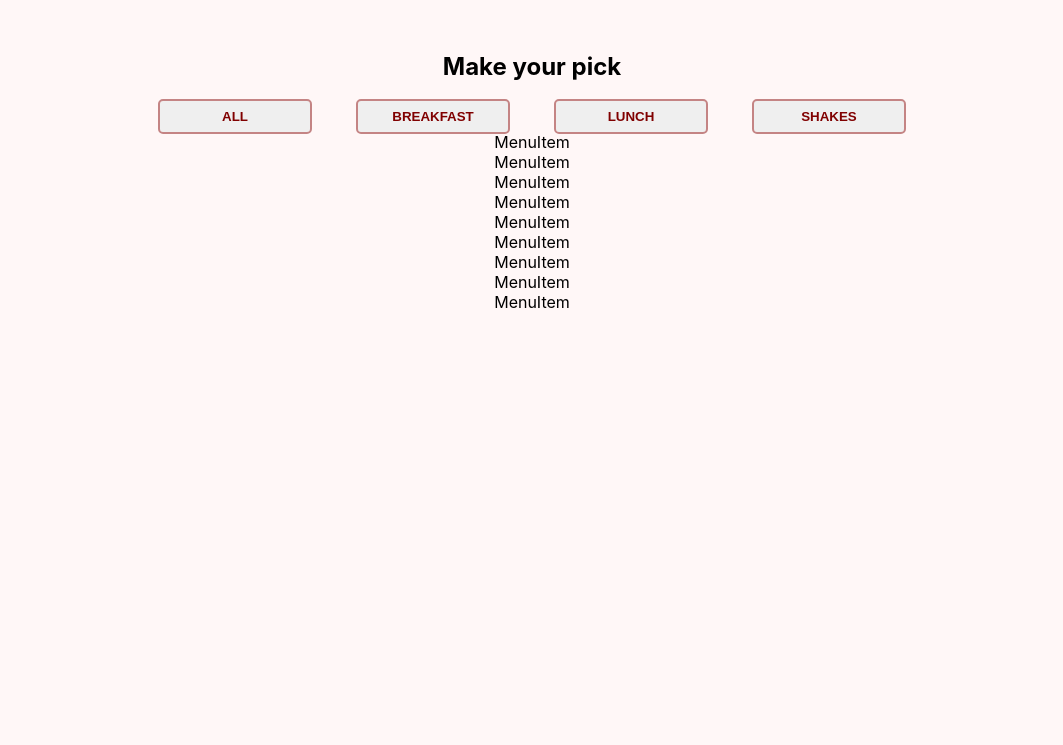
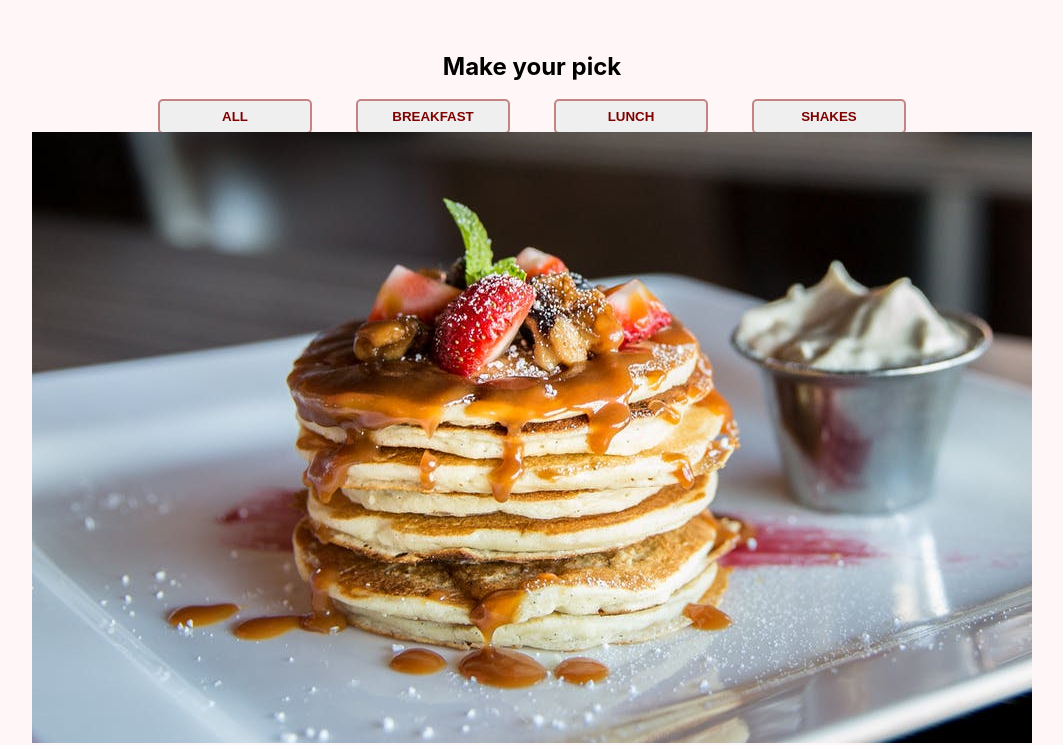
Before and after one commit to BSlaven/menu-app, a React (Vite) app: page / in a window 1280 px wide. Shown: the top 745 px of the page, without its empty margins (108-1171 px from the left). Built offline with nearby package versions, Linux system fonts and the light colour scheme.

Commit message:
introduce images into menu items

```diff
--- a/src/components/Menu/Menu.jsx
+++ b/src/components/Menu/Menu.jsx
@@ -27,7 +27,7 @@ const Menu = () => {
     <div className={classes.menu}>
       <h2>Make your pick</h2>
       <Categories categories={categories} click={filterMenu} />
-      {myMenu && myMenu.map(item => <MenuItem key={item.id}item={item}>{item.title}</MenuItem>)}
+      {myMenu && myMenu.map(item => <MenuItem key={item.id} item={item}>{item.title}</MenuItem>)}
     </div>
   )
 }
--- a/src/components/MenuItem/MenuItem.jsx
+++ b/src/components/MenuItem/MenuItem.jsx
@@ -1,9 +1,9 @@
 import classes from './MenuItem.module.css';
 
-const MenuItem = () => {
+const MenuItem = ({ item }) => {
   return (
     <div className={classes.item}>
-      MenuItem
+      <img src={item.img} alt={item.title} />
     </div>
   )
 }
```
